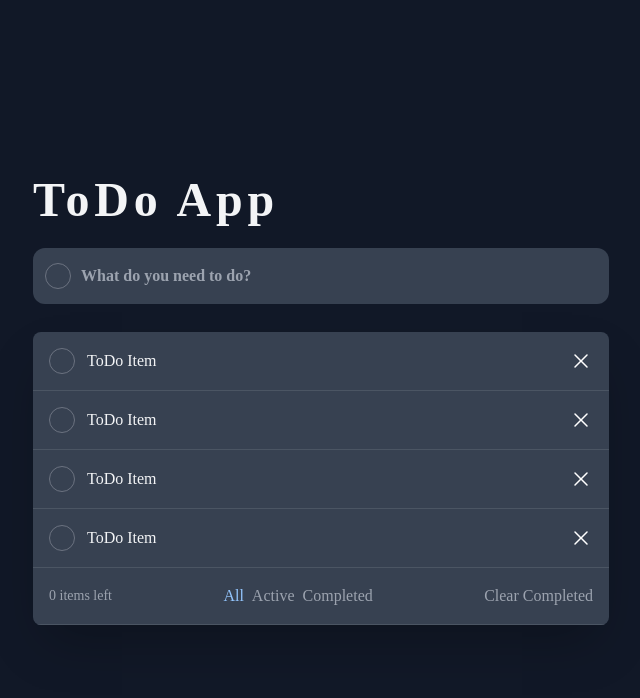
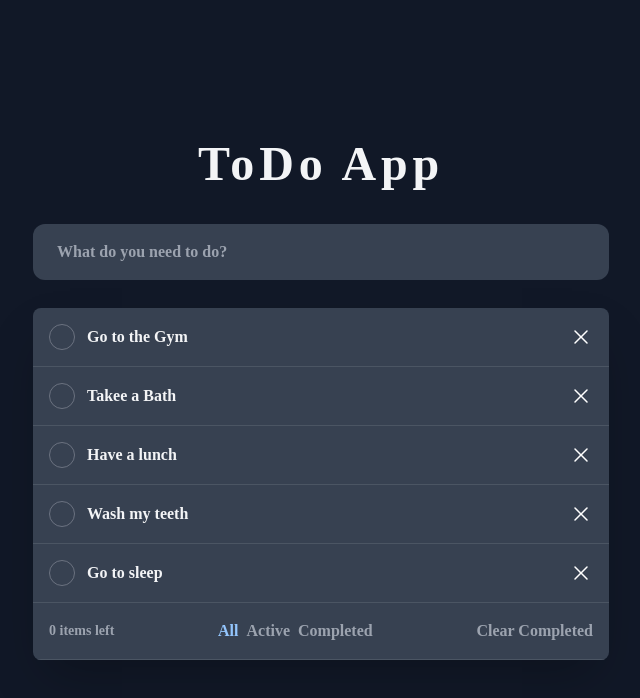
Before and after one commit to cmperdomo17/to-do-app, a React (Create React App) app: page / in a window 1280 px wide. Shown: the top 698 px of the page, without its empty margins (319-959 px from the left). Built offline with nearby package versions, Linux system fonts and the light colour scheme; a web font is replaced by a local one.

Commit message:
todo v1.1

```diff
--- a/src/App.js
+++ b/src/App.js
@@ -2,19 +2,84 @@ import { ToDoInput } from './components/ToDoInput';
 import { ToDo } from './components/ToDo';
 import { Title } from './components/Title/index';
 import { ToDoList } from './components/ToDoList';
+import React, { useState } from 'react';
 
 function App() {
+
+  const [toDos, setToDos] = useState([
+    {
+      id: 1,
+      title: 'Go to the Gym',
+      completed: false
+    },
+
+    {
+      id: 2,
+      title: 'Takee a Bath',
+      completed: false
+    },
+
+    {
+      id: 3,
+      title: 'Have a lunch',
+      completed: false
+    },
+
+    {
+      id: 4,
+      title: 'Wash my teeth',
+      completed: false
+    },
+
+    {
+      id: 5,
+      title: 'Go to sleep',
+      completed: false
+    }
+
+  ])
+
+  const addToDo = (title) => {
+    const lastId = toDos.length > 0 ? toDos[toDos.length - 1].id : 1;
+
+    const newToDo = {
+      id: lastId + 1,
+      title,
+      completed: false
+    }
+
+    const toDoList = [...toDos]
+    toDoList.push(newToDo)
+    setToDos(toDoList);
+  }
+
+  const handleSetComplete = (id) => {
+    const updateList = toDos.map(toDo => {
+      if (toDo.id === id) {
+        return {... toDo, completed: !toDo.completed}
+      }
+      return toDo;
+    })
+
+    setToDos(updateList);
+
+  }
+
+  const handleDelete = (id) => {
+    const updateList = toDos.filter(toDo => toDo.id !== id);
+    setToDos(updateList);
+  }
+
   return (
-    <div className="bg-gray-900 min-h-screen h-full text-gray-100 flex items-center justify-center py-20 px-5">
+    <div className="bg-gray-900 min-h-screen h-full text-gray-100 flex items-center justify-center py-15 px-5">
       <div className="container flex flex-col max-w-xl">
         <Title />
-        <ToDoInput />
-        <ToDoList>
-          <ToDo />
-          <ToDo />
-          <ToDo />
-          <ToDo />
-        </ToDoList>
+        <ToDoInput addToDo = {addToDo} />
+        <ToDoList
+          toDos={toDos}
+          handleSetComplete = {handleSetComplete}
+          handleDelete = {handleDelete}
+        />
       </div>
     </div>
   );
--- a/src/components/Title/Title.jsx
+++ b/src/components/Title/Title.jsx
@@ -1,6 +1,6 @@
 const Title = () => {
     return (
-        <h1 className="text-5xl font-PlayPen font-bold tracking-widest">
+        <h1 className="flex justify-center pb-3 text-5xl font-PlayPen font-bold tracking-widest">
             ToDo App
         </h1>
     )
--- a/src/components/ToDo/ToDo.jsx
+++ b/src/components/ToDo/ToDo.jsx
@@ -1,13 +1,23 @@
-const ToDo = () => {
+const ToDo = ({toDo, handleSetComplete, handleDelete }) => {
+
+    const { id, title, completed} = toDo;
     return (
         <div className="flex items-center justify-between p-4 bg-gray-700 border-b border-solid border-gray-600">
             <div className="flex items-center">
-                <span className="border-solid border border-gray-500 rounded-full p-3 cursor-pointer"></span>
-                <p className="pl-3">
-                    ToDo Item
+                {
+                    completed ? (
+                        <div onClick = {() => handleSetComplete(id) } className="bg-green-700 p-1 rounded-full cursor-pointer">
+                            <img className="h-4 w-4" src = "/check-icon.svg" alt = "check icon"></img>
+                        </div>
+                    ) : (
+                        <span onClick = {() => handleSetComplete(id) } className="border-solid border border-gray-500 rounded-full p-3 cursor-pointer"></span>
+                    )
+                }
+                <p className={`pl-3 mr-4 ${completed ? 'line-through' : ''}`}>
+                    {title}
                 </p>
             </div>
-            <img className = "h-6 w-6 cursor-pointer transition-all duration-300 ease-in" src = "/close-icon.svg" alt = "close icon"></img>
+            <img onClick = {() => handleDelete(id)} className = "h-6 w-6 cursor-pointer transition-all duration-300 ease-in" src = "/close-icon.svg" alt = "close icon"></img>
         </div>
     )
 }
--- a/src/components/ToDoInput/ToDoInput.jsx
+++ b/src/components/ToDoInput/ToDoInput.jsx
@@ -1,12 +1,27 @@
-const ToDoInput = () => {
+import { useState } from 'react'
+
+const ToDoInput = ( {addToDo}) => {
+
+    const [title, setTitle] = useState('');
+
+    const handleToDo = (e) => {
+        if (e.key.toLowerCase() === 'enter') {
+            addToDo(title);
+            setTitle('');
+        }
+    }
+
     return (
         <div className="mt-6 relative">
-            <div className="absolute inset-y-0 left-0 pl-3 flex items-center pointer-events-none">
+            {/* <div className="absolute inset-y-0 left-0 pl-3 flex items-center pointer-events-none">
                 <span className="border border-gray-500 border-solid p-3 rounded-full"></span>
-            </div>
+            </div> */}
             <input type = "text"
-            className="focus:shadow-lg font-PlayPen font-semibold focus:shadow-blue-400 pl-12 w-full py-4 bg-gray-700 rounded-xl outline-none transition-all duration-500 ease-in-out"
-            placeholder="What do you need to do?">
+            className="focus:shadow-lg font-PlayPen font-semibold focus:shadow-blue-400 pl-6 w-full py-4 bg-gray-700 rounded-xl outline-none transition-all duration-500 ease-in-out"
+            placeholder="What do you need to do?"
+            value = {title}
+            onChange = {(e) => setTitle(e.target.value)}
+            onKeyDown={e => handleToDo(e)}>
             </input>
         </div>
 
--- a/src/components/ToDoList/ToDoList.jsx
+++ b/src/components/ToDoList/ToDoList.jsx
@@ -1,9 +1,19 @@
 import { ToDoFilters } from "../ToDoFilters"
+import { ToDo } from "../ToDo"
 
-const ToDoList = ({ children }) => {
+const ToDoList = ({ toDos, handleSetComplete, handleDelete}) => {
     return (
-        <div className="flex flex-col mt-7 font-PlayPen font-normal rounded-lg overflow-hidden shadow-2xl">
-            {children}
+        <div className="font-PlayPen font-semibold flex flex-col mt-7 rounded-lg overflow-hidden shadow-2xl">
+            {toDos.map(toDo => {
+                return (
+                    <ToDo
+                        key = {toDo.id}
+                        toDo = {toDo}
+                        handleDelete = {handleDelete}
+                        handleSetComplete = {handleSetComplete}
+                    />
+                )
+            })}
             <ToDoFilters />
         </div>
 
```
